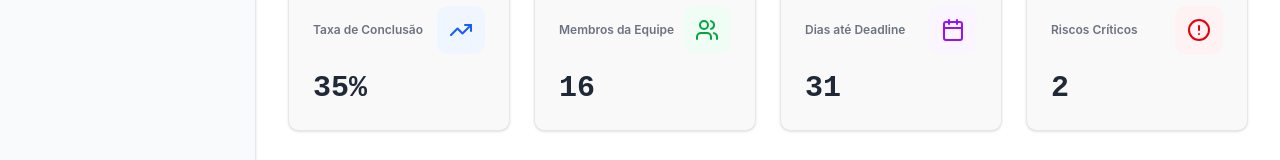
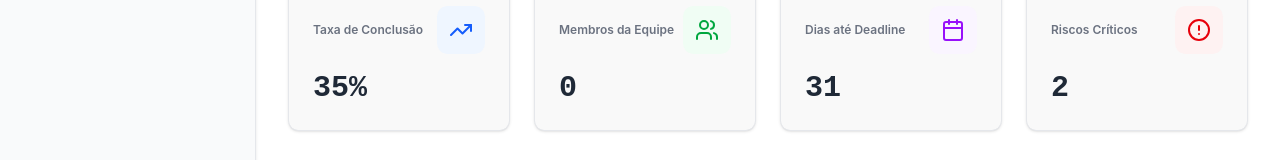
Before and after one commit to recesp-lab/lg-executive-command-center, a React (Vite) app in the folder newproject/: page / in a window 1280 px wide. Shown: the part 453-613 px from the top of the page. Built offline with nearby package versions, Linux system fonts and the light colour scheme.

Commit message:
Include team members count in Home component
Added team members count from local storage to the dashboard.

```diff
--- a/newproject/src/pages/Home.tsx
+++ b/newproject/src/pages/Home.tsx
@@ -16,6 +16,9 @@ export default function Home() {
   // Lê os mesmos riscos (incluindo edições salvas) usados na página de
   // Riscos, então este número nunca fica dessincronizado.
   const riskMetrics = getRiskMetrics(loadRisks());
+const teamMembers = JSON.parse(
+  localStorage.getItem('lg-dashboard:team-members') || '[]'
+);
 
 const executiveStatus =
   riskMetrics.critical >= 3
@@ -35,7 +38,7 @@ const executiveStatus =
 {
   icon: Users,
   label: 'Membros da Equipe',
-      value: '16',
+  value: String(teamMembers.length),
   color: 'text-green-600',
   bgColor: 'bg-green-50',
 },
```
Lines whose indentation alone changed are shown as unchanged.
